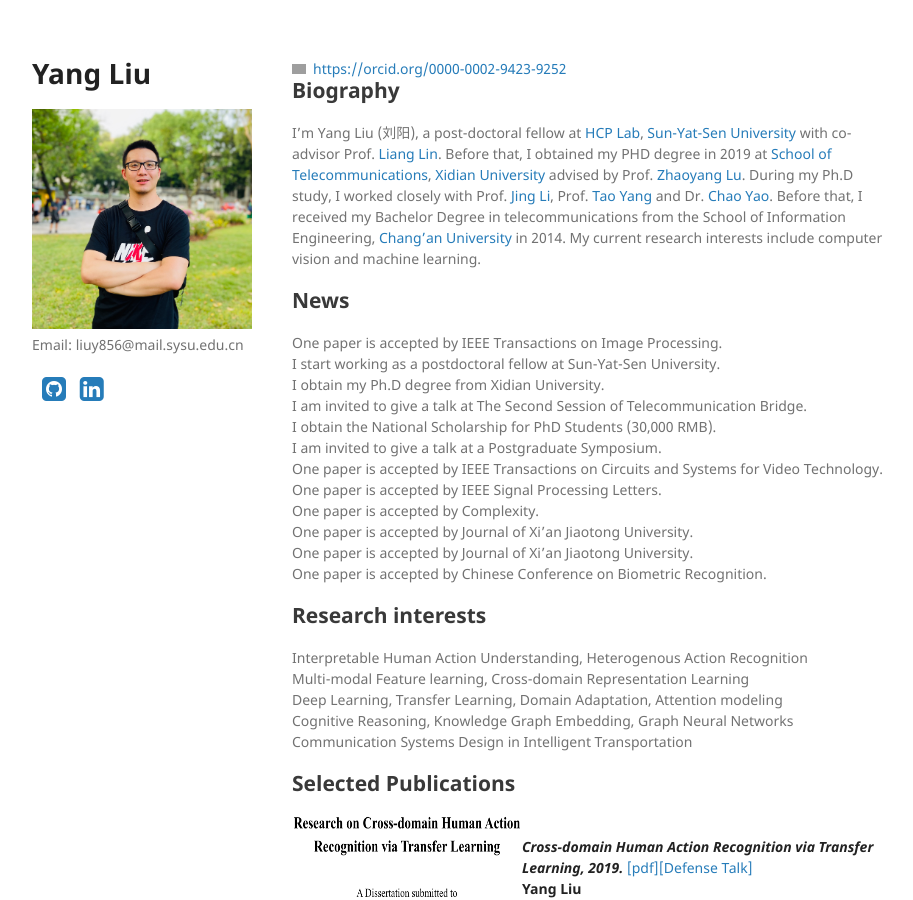
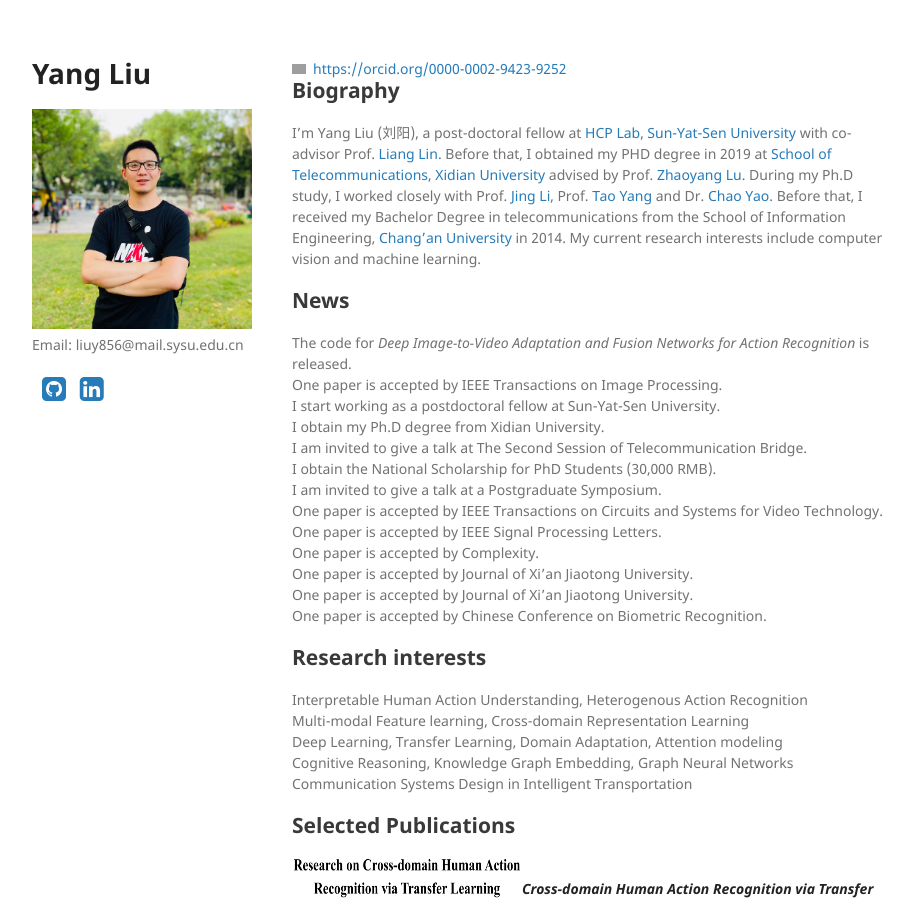
Before and after one commit to YangLiu9208/home, a Jekyll site: the page built from index.md, in a window 1280 px wide and 900 px high. Shown: the whole window, without its empty margins (178-1091 px from the left). Built offline with Jekyll 4.4.1, drawn with Linux system fonts in a browser that asks for light colours; a style sheet for code colours, icons or effects is not loaded; grey boxes are pictures that could not be loaded.

Commit message:
Update index.md

```diff
--- a/index.md
+++ b/index.md
@@ -7,6 +7,7 @@ layout: default
 I'm Yang Liu (刘阳), a post-doctoral fellow at [HCP Lab](http://www.sysu-hcp.net/home/), [Sun-Yat-Sen University](http://www.sysu.edu.cn/) with co-advisor Prof. [Liang Lin](http://www.linliang.net/). Before that, I obtained my PHD degree in 2019 at [School of Telecommunications](http://ste.xidian.edu.cn/), [Xidian University](https://www.xidian.edu.cn/) advised by Prof. [Zhaoyang Lu](http://web.xidian.edu.cn/zhylu/). During my Ph.D study, I worked closely with Prof. [Jing Li](https://web.xidian.edu.cn/jingli/), Prof. [Tao Yang](https://scholar.google.com/citations?hl=en&user=Lvn4nH8AAAAJ) and Dr. [Chao Yao](https://scholar.google.com/citations?user=n6w02qoAAAAJ&hl=en). Before that, I received my Bachelor Degree in telecommunications from the School of Information Engineering, [Chang’an University](http://www.chd.edu.cn/) in 2014. My current research interests include computer vision and machine learning.
 
 ## News
+The code for *Deep Image-to-Video Adaptation and Fusion Networks for Action Recognition* is released.
 One paper is accepted by IEEE Transactions on Image Processing.
 I start working as a postdoctoral fellow at Sun-Yat-Sen University.
 I obtain my Ph.D degree from Xidian University.
```
